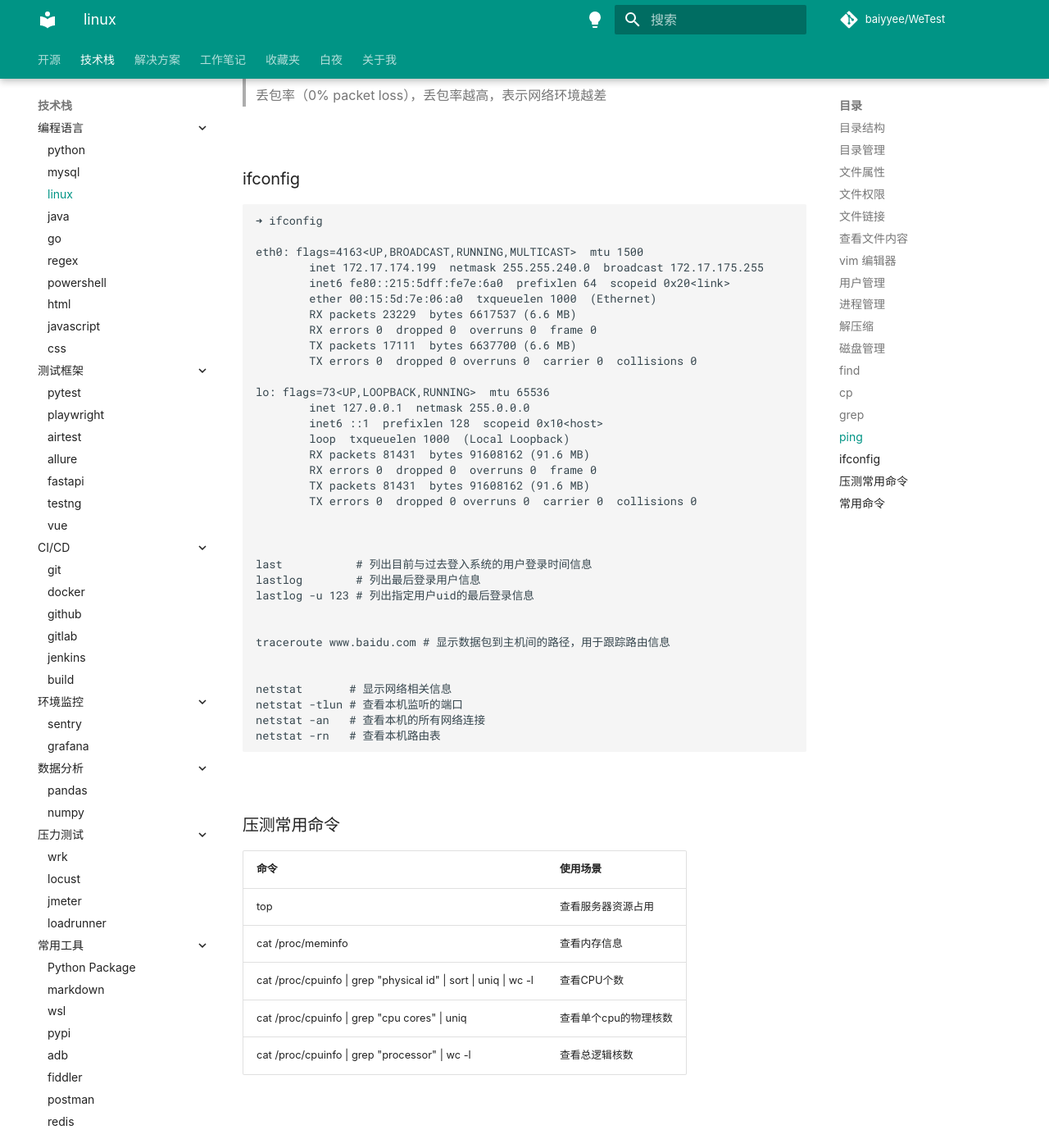
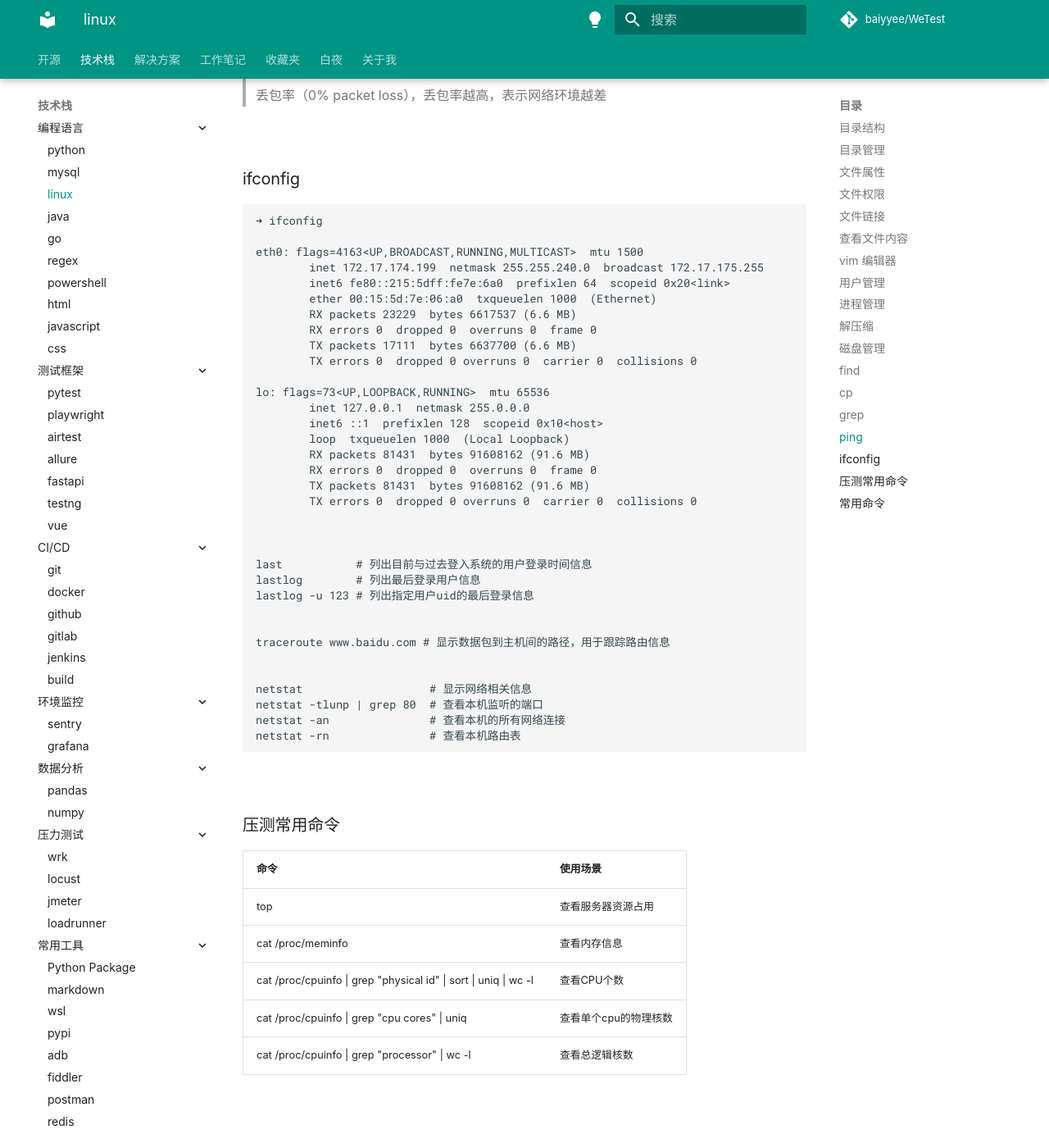
Before and after one commit to baiyyee/baiyyee.github.io, an MkDocs documentation site: the page built from docs/full-stack/coding/linux.md, in a window 1280 px wide and 1400 px high, scrolled down 16196 px. Shown: the whole window at 82% size. Built offline with MkDocs 1.6.1 and Material for MkDocs 9.7.7, drawn with Linux system fonts in a browser that asks for light colours; comment, search, counter and statistics services are not loaded.

Commit message:
docs: update

````diff
--- a/docs/full-stack/coding/linux.md
+++ b/docs/full-stack/coding/linux.md
@@ -827,10 +827,10 @@ lastlog -u 123 # 列出指定用户uid的最后登录信息
 traceroute www.baidu.com # 显示数据包到主机间的路径，用于跟踪路由信息
 
 
-netstat       # 显示网络相关信息
-netstat -tlun # 查看本机监听的端口
-netstat -an   # 查看本机的所有网络连接
-netstat -rn   # 查看本机路由表
+netstat                   # 显示网络相关信息
+netstat -tlunp | grep 80  # 查看本机监听的端口
+netstat -an               # 查看本机的所有网络连接
+netstat -rn               # 查看本机路由表
 ```
 
 <br>
````
Also changed, not shown: docs/full-stack/cicd/docker.md (+5 -0 lines), docs/full-stack/coding/python.md (+6 -1 lines).
